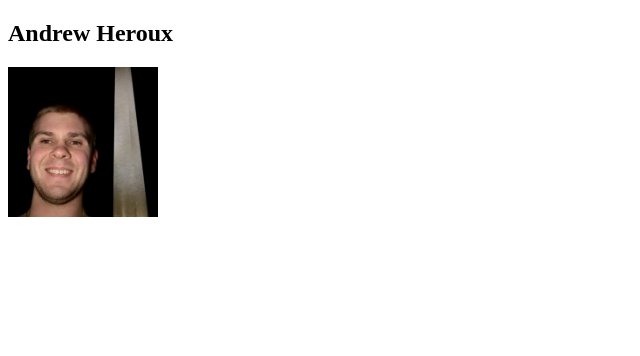
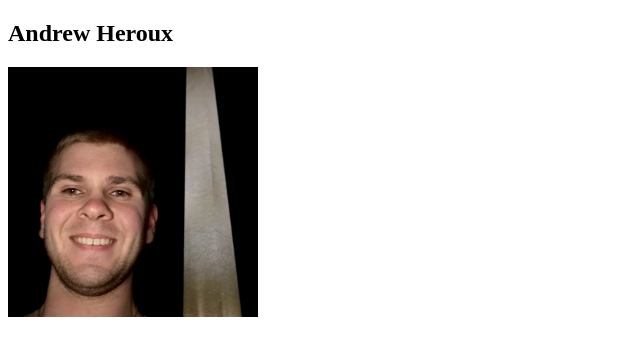
Before and after one commit to ajheroux/ajheroux.github.io, a plain HTML site: page index.html in a window 1280 px wide. Shown: the whole page, without its empty margins (0-640 px from the left). Drawn offline with Linux system fonts and the light colour scheme.

Commit message:
Update index.html

```diff
--- a/index.html
+++ b/index.html
@@ -3,7 +3,7 @@
 <body>
 
 <h2>Andrew Heroux</h2>
-<img src="GitHubProfile.jpg" alt="Profile" width="150" height="150" >
+<img src="GitHubProfile.jpg" alt="Profile" width="250" height="250" >
 
 </body>
 </html>
```
